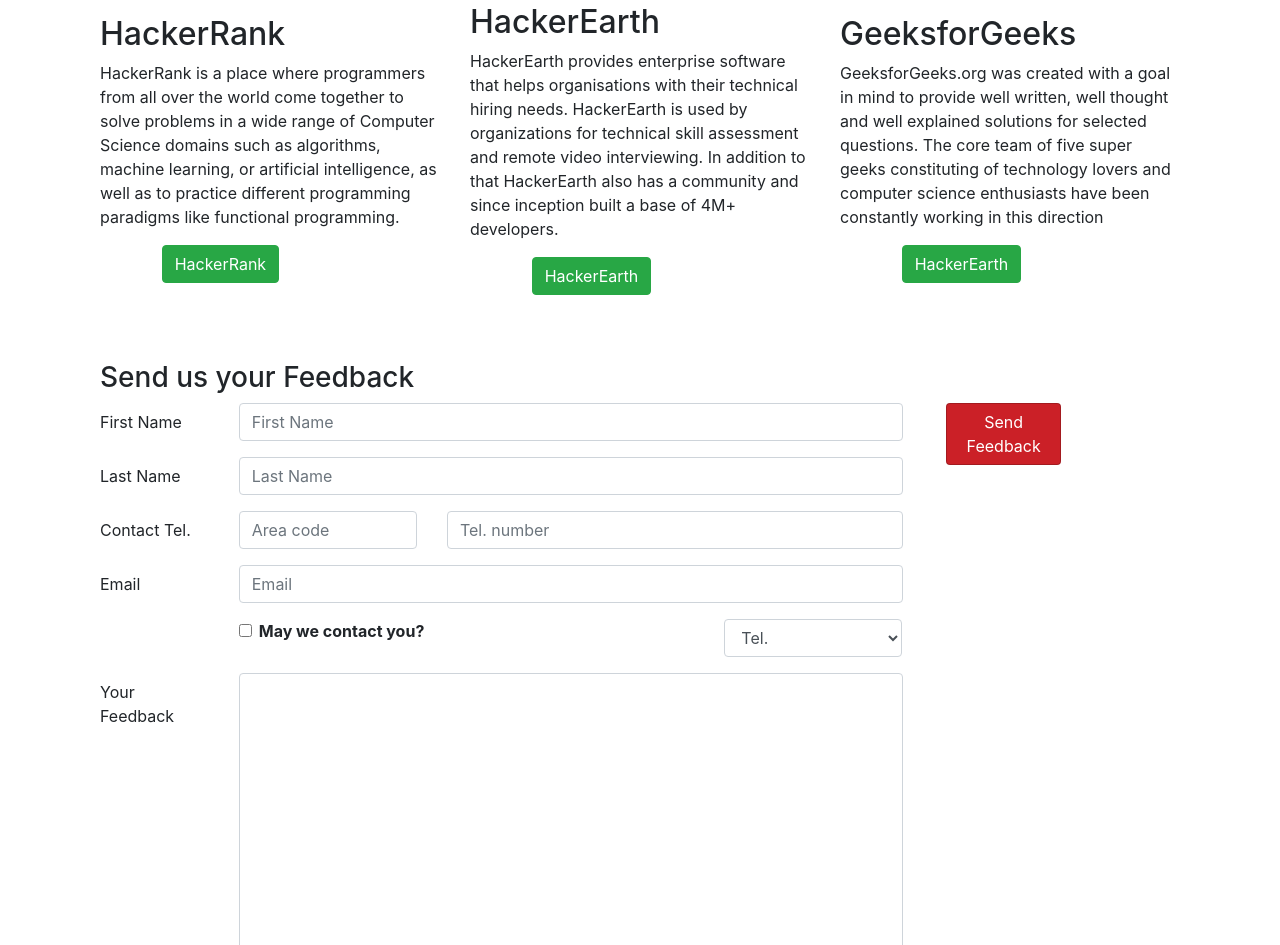
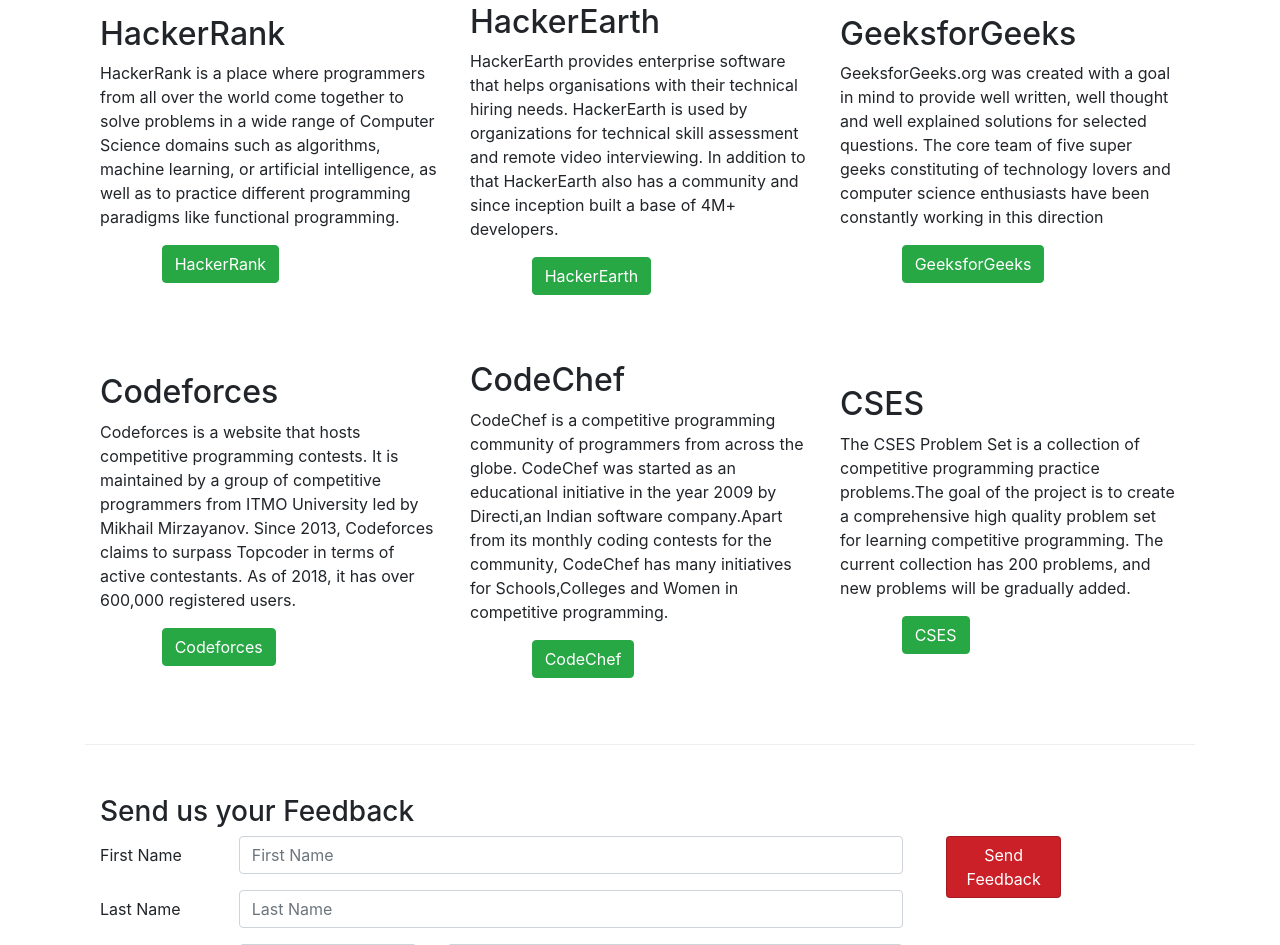
Before and after one commit to Vishesht27/Fresher-s-Help, a website: page Helper.html in a window 1280 px wide. Shown: the part 333-1278 px from the top of the page. Drawn offline with nearby package versions, Linux system fonts and the light colour scheme.

Commit message:
Initial Commit

```diff
--- a/Helper.html
+++ b/Helper.html
@@ -53,7 +53,7 @@
                 <p>HackerRank is a place where programmers from all over the world come together to solve problems in a wide range of Computer Science domains such as algorithms, machine learning, or artificial intelligence, as well as to practice different programming paradigms like functional programming.</p>
                 <div class="form-group row">
                     <div class="offset-md-2 col-md-10">
-                        <button type="submit" class="btn btn-success">HackerRank
+                        <button type="submit" class="btn btn-success" onclick="location.href = 'https://www.hackerrank.com/dashboard';">HackerRank
 
                         </button>
                     </div>
@@ -65,7 +65,7 @@
             <p>HackerEarth provides enterprise software that helps organisations with their technical hiring needs. HackerEarth is used by organizations for technical skill assessment and remote video interviewing. In addition to that HackerEarth also has a community and since inception built a base of 4M+ developers.</p>
             <div class="form-group row">
                 <div class="offset-md-2 col-md-10">
-                    <button type="submit" class="btn btn-success">HackerEarth
+                    <button type="submit" class="btn btn-success"onclick="location.href='https://www.hackerearth.com/practice/';">HackerEarth
 
                     </button>
                 </div>
@@ -76,12 +76,55 @@
             <p>GeeksforGeeks.org was created with a goal in mind to provide well written, well thought and well explained solutions for selected questions. The core team of five super geeks constituting of technology lovers and computer science enthusiasts have been constantly working in this direction </p>
             <div class="form-group row">
                 <div class="offset-md-2 col-md-10">
-                    <button type="submit" class="btn btn-success">HackerEarth
+                    <button type="submit" class="btn btn-success"onclick="location.href = 'https://www.geeksforgeeks.org/';" >GeeksforGeeks
 
                     </button>
                 </div>
             </div>
         </div>
+        <div class="row row-content align-items-center">
+            <div class="col-12 col-sm-4 col-md-4">
+                <h2>Codeforces</h2>
+                <p>Codeforces is a website that hosts competitive programming contests. It is maintained by a group of competitive programmers from ITMO University led by Mikhail Mirzayanov. Since 2013, Codeforces claims to surpass Topcoder in terms of active contestants. As of 2018, it has over 600,000 registered users. </p>
+                <div class="form-group row">
+                    <div class="offset-md-2 col-md-10">
+                        <button type="submit" class="btn btn-success"onclick="'https://codeforces.com/';">Codeforces
+
+                        </button>
+                    </div>
+                </div>
+
+            </div>
+            <div class="col-12 col-sm-4 col-md-4">
+                <h2>CodeChef</h2>
+                <p> CodeChef is a competitive programming community of programmers from across the globe. CodeChef was started as an educational initiative in the year 2009 by Directi,an Indian software company.Apart from its monthly coding contests for the community, CodeChef has many initiatives for Schools,Colleges and Women in competitive programming.</p>
+                <div class="form-group row">
+                    <div class="offset-md-2 col-md-10">
+                        <button type="submit" class="btn btn-success"onclick="location.href='https://www.codechef.com/';">CodeChef
+
+                        </button>
+                    </div>
+                </div>
+
+            </div>
+            <div class="col-12 col-sm-4 col-md-4">
+                <h2>CSES</h2>
+                <p>The CSES Problem Set is a collection of competitive programming practice problems.The goal of the project is to create a comprehensive high quality problem set for learning competitive programming. The current collection has 200 problems, and new problems will be gradually added. </p>
+                <div class="form-group row">
+                    <div class="offset-md-2 col-md-10">
+                        <button type="submit" class="btn btn-success"onclick="location.href='https://cses.fi/problemset/';">CSES
+
+                        </button>
+                    </div>
+                </div>
+
+            </div>
+
+
+
+        </div>
+
+
         <div class="row row-content">
             <div class="col-12">
                <h3>Send us your Feedback</h3>
```
